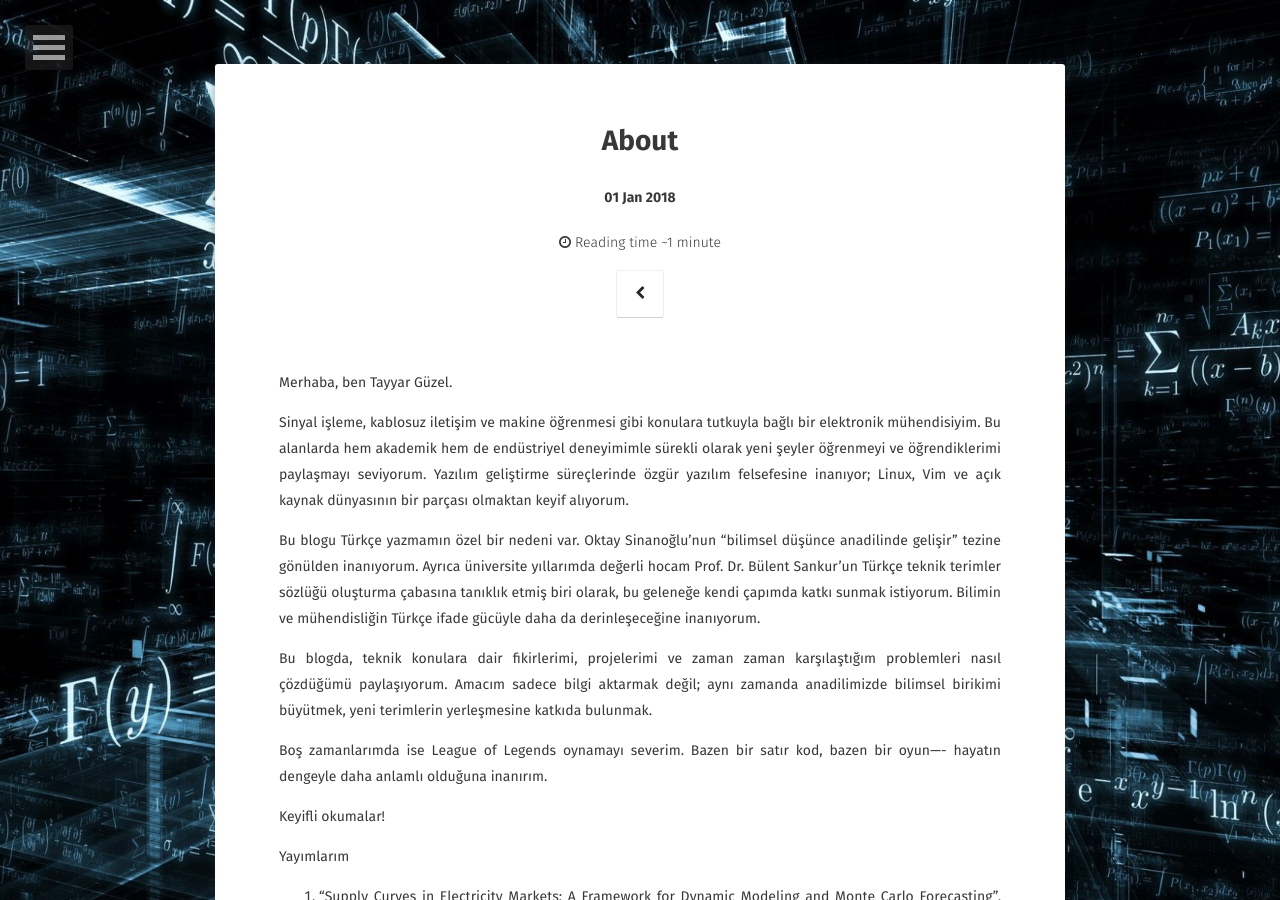
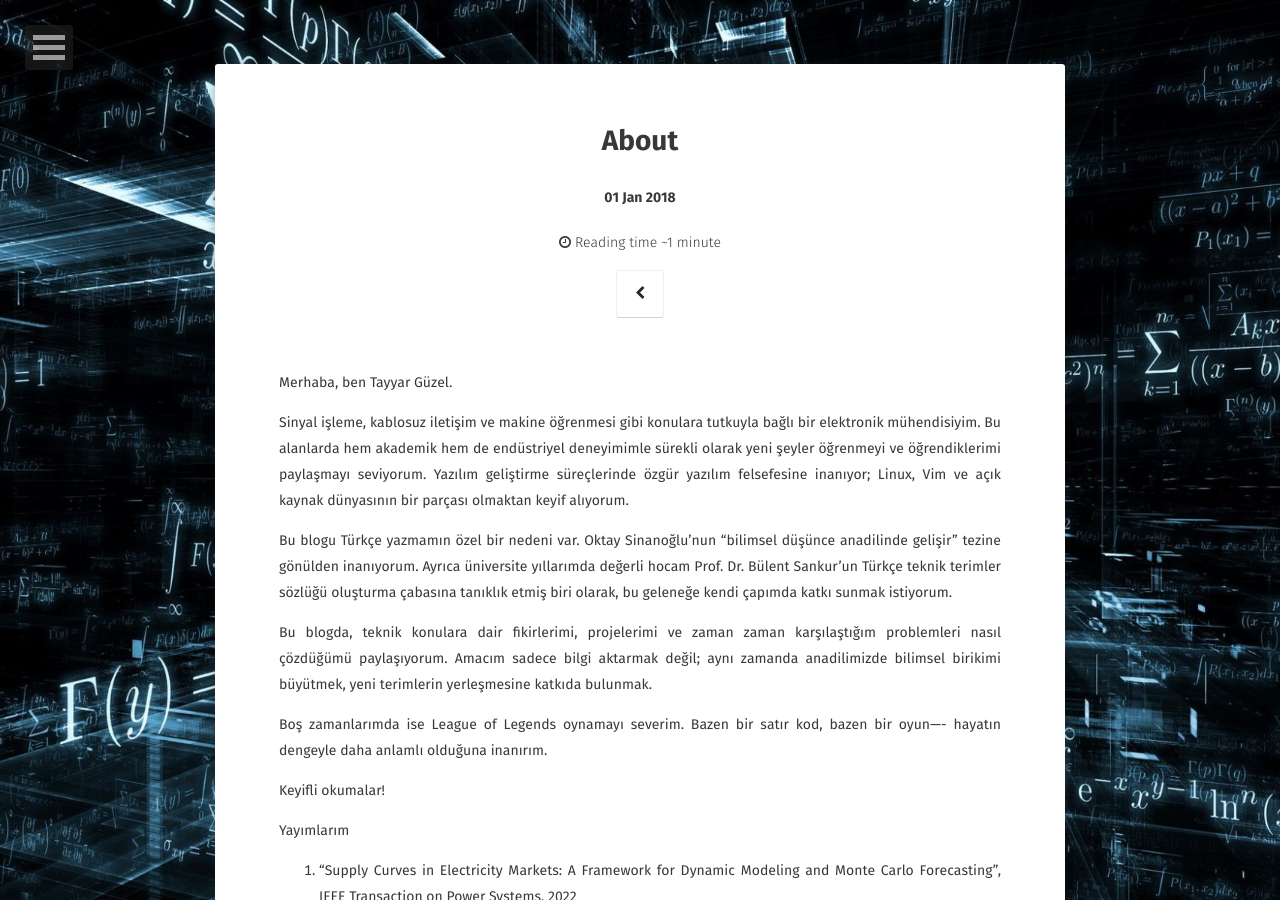
Before and after one commit to tayyarg/tayyarg.github.io, a Jekyll site: the page built from _posts/2018-01-01-about.md, in a window 1280 px wide and 900 px high. Built offline with Jekyll 4.4.1, drawn with Linux system fonts in a browser that asks for light colours; some web fonts are replaced; comment, search, counter and statistics services are not loaded.

Commit message:
Update 2018-01-01-about.md

```diff
--- a/_posts/2018-01-01-about.md
+++ b/_posts/2018-01-01-about.md
@@ -7,7 +7,7 @@ Merhaba, ben Tayyar Güzel.
 
 Sinyal işleme, kablosuz iletişim ve makine öğrenmesi gibi konulara tutkuyla bağlı bir elektronik mühendisiyim. Bu alanlarda hem akademik hem de endüstriyel deneyimimle sürekli olarak yeni şeyler öğrenmeyi ve öğrendiklerimi paylaşmayı seviyorum. Yazılım geliştirme süreçlerinde özgür yazılım felsefesine inanıyor; Linux, Vim ve açık kaynak dünyasının bir parçası olmaktan keyif alıyorum.
 
-Bu blogu Türkçe yazmamın özel bir nedeni var. Oktay Sinanoğlu’nun “bilimsel düşünce anadilinde gelişir” tezine gönülden inanıyorum. Ayrıca üniversite yıllarımda değerli hocam Prof. Dr. Bülent Sankur’un Türkçe teknik terimler sözlüğü oluşturma çabasına tanıklık etmiş biri olarak, bu geleneğe kendi çapımda katkı sunmak istiyorum. Bilimin ve mühendisliğin Türkçe ifade gücüyle daha da derinleşeceğine inanıyorum.
+Bu blogu Türkçe yazmamın özel bir nedeni var. Oktay Sinanoğlu’nun “bilimsel düşünce anadilinde gelişir” tezine gönülden inanıyorum. Ayrıca üniversite yıllarımda değerli hocam Prof. Dr. Bülent Sankur’un Türkçe teknik terimler sözlüğü oluşturma çabasına tanıklık etmiş biri olarak, bu geleneğe kendi çapımda katkı sunmak istiyorum.
 
 Bu blogda, teknik konulara dair fikirlerimi, projelerimi ve zaman zaman karşılaştığım problemleri nasıl çözdüğümü paylaşıyorum. Amacım sadece bilgi aktarmak değil; aynı zamanda anadilimizde bilimsel birikimi büyütmek, yeni terimlerin yerleşmesine katkıda bulunmak.
 
```
